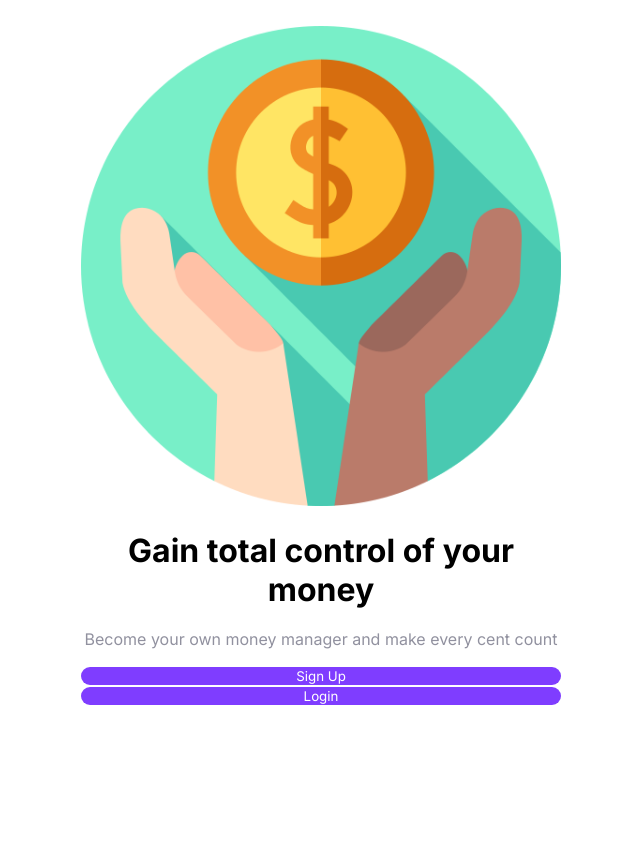
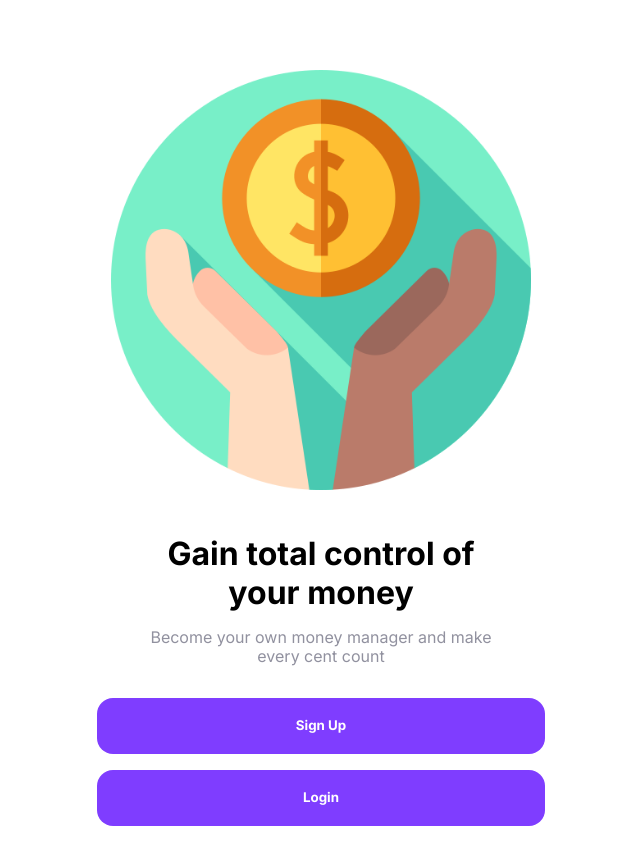
Before and after one commit to zyroans/Money-tracker, a React (Create React App) app: page / in a window 1280 px wide. Shown: the whole page, without its empty margins (319-959 px from the left). Before the commit the page ends 800 px from the top, so only its background shows below. Built offline with nearby package versions, Linux system fonts and the light colour scheme.

Commit message:
Home css

```diff
--- a/src/App.css
+++ b/src/App.css
@@ -1,5 +1,7 @@
 * {
   font-family: "Inter", sans-serif;
+  margin: 0px;
+  padding: 0px;
 }
 .home-container {
   width: 90%;
@@ -7,17 +9,23 @@
   margin: 1.6em auto;
   display: flex;
   flex-direction: column;
-}
-
-.description-container {
+  margin-top: 70px;
 }
 
 .description-image-container {
+  padding-left: 30px;
+  padding-right: 30px;
+  margin-bottom: 40px;
 }
 
 .description-image {
   max-width: 100%;
   height: auto;
+}
+
+.description-text {
+  margin-left: 51px;
+  margin-right: 51px;
 }
 
 .description-title {
@@ -30,6 +38,8 @@
 }
 
 .description-paragraph {
+  margin-top: 16px;
+  margin-bottom: 16px;
   font-family: "Inter";
   font-style: normal;
   font-weight: 500;
@@ -40,13 +50,19 @@
 }
 
 .btn-container {
+  margin-left: 16px;
+  margin-right: 16px;
 }
 
 .button {
   width: 100%;
-  height: auto;
+  height: 56px;
   background-color: #7f3dff;
   color: #fff;
   border-radius: 16px;
   border: none;
+  font-weight: 600;
+  size: 18px;
+  line-height: 21.78px;
+  margin-top: 16px;
 }
--- a/src/pages/Home.js
+++ b/src/pages/Home.js
@@ -11,12 +11,14 @@ function Home() {
           <div className="description-image-container">
             <img src={image} alt="imagen" className="description-image" />
           </div>
+          <div className="description-text">
             <h1 className="description-title">
               {"Gain total control of your money"}
             </h1>
             <p className="description-paragraph">
               {"Become your own money manager and make every cent count"}
             </p>
+          </div>
         </div>
         <div className="btn-container">
           <NavLinks URL={"sign-up"} text={"Sign Up"} />
--- a/src/pages/Login.js
+++ b/src/pages/Login.js
@@ -12,7 +12,7 @@ function Login() {
         <input type={"password"} placeholder={"Password"} />
       </form>
       <Button text={"Login"} />
-      <a href="google.com">Forgot Password?</a>
+      <a href="www.google.com">Forgot Password?</a>
       <p>Don't have account yet?</p>
       <Link to={"sign-up"}>Sign Up</Link>
     </div>
```
Lines whose indentation alone changed are shown as unchanged.
